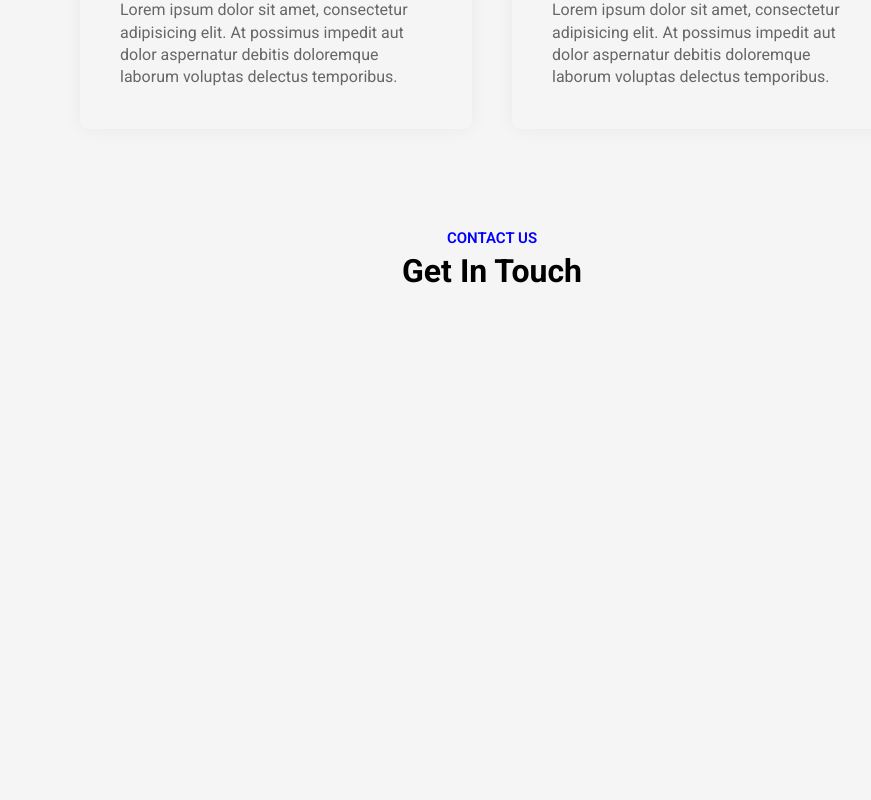
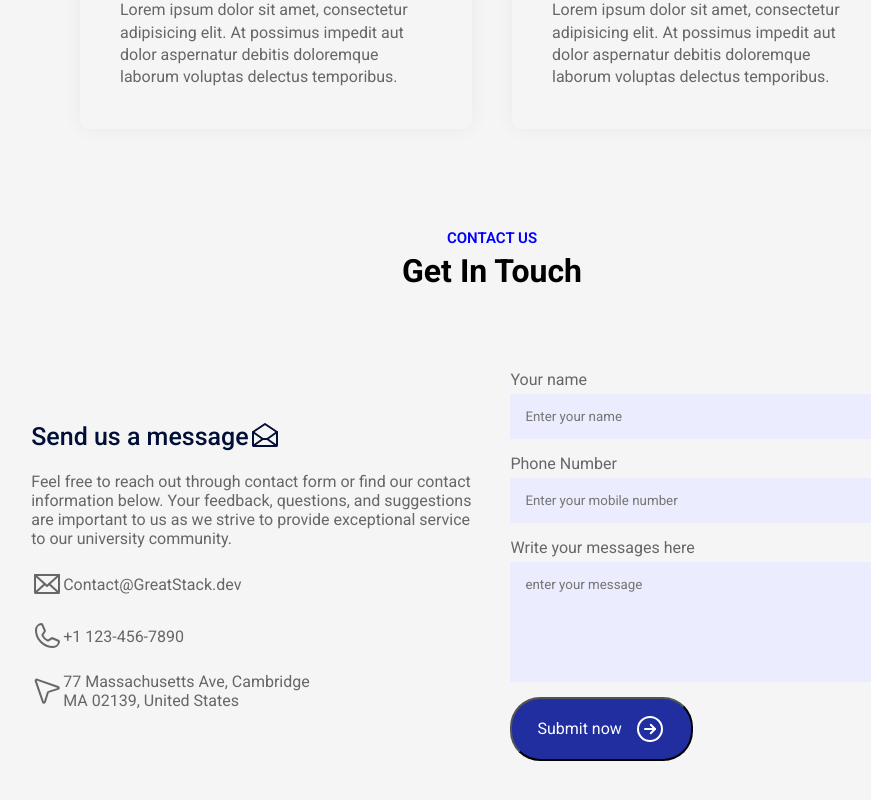
Before and after one commit to robsondejesus1996/university-edu, a React (Vite) app in the folder university-edu/: page / in a window 1280 px wide. Shown: the part 2670-3470 px from the top of the page, without its empty margins (148-1019 px from the left). Before the commit the page ends 2990 px from the top, so only its background shows below. Built offline with nearby package versions, Linux system fonts and the light colour scheme.

Commit message:
feat: component contact and api send e-amil for email

```diff
--- a/university-edu/src/App.jsx
+++ b/university-edu/src/App.jsx
@@ -1,5 +1,6 @@
 import About from "./Components/About/About";
 import Campus from "./Components/Campus/Campus";
+import Contact from "./Components/Contact/Contact";
 import Hero from "./Components/Hero/Hero";
 import Navbar from "./Components/Navbar/Navbar";
 import Programs from "./Components/Programs/Programs";
@@ -7,6 +8,7 @@
 import Title from "./Components/Title/Title";
 
 // 1:46:00
+//https://github.com/codewithadityaa/React-CollegeDemo-Website/tree/main
 const App = () => {
   return (
     <div>
@@ -16,11 +18,12 @@
         <Title subTitle="Our PROGRAM" title="What We Offer" />
         <Programs />
         <About />
-        <Title subTitle="Gallery" title="Capus Photos" />
+        <Title subTitle="Gallery" title="Campus Photos" />
         <Campus/>
         <Title subTitle="TESTIMONIALS" title="What Student Says" />
         <Testimonials />
         <Title subTitle="Contact Us" title="Get In Touch" />
+        <Contact/>
 
       </div>
     </div>
--- a/university-edu/src/Components/Contact/Contact.css
+++ b/university-edu/src/Components/Contact/Contact.css
@@ -0,0 +1,63 @@
+.contact{
+  margin: 80px auto;
+  max-width: 90%;
+  display: flex;
+  align-items: center;
+  justify-content: space-between;
+}
+.contact-col{
+  flex-basis: 48%;
+  color: #676767;
+}
+.contact-col h3{
+  color: #000F38;
+  font-weight: 500;
+  font-size: 25px;
+  display: flex;
+  align-items: center;
+  margin-bottom: 20px;
+}
+.contact-col h3 img{
+  width: 35px;
+  margin-left: 10px;
+}
+.contact-col p{
+  max-width: 450px;
+  list-style: 0.3;
+}
+.contact-col ul li{
+  display: flex;
+  align-items: center;
+  margin: 20px 0;
+}
+.contact-col ul li img{
+  width: 25px;
+  margin-right: 10px;
+}
+
+.contact form input, .contact form textarea{
+  display: block;
+  width: 100%;
+  background: #EBECFE;
+  padding: 15px;
+  border: 0;
+  outline: 0;
+  margin-bottom: 15px;
+  margin-top: 5px;
+  resize: none;
+}
+.contact-col span{
+  display: block;
+  margin: 20px 0;
+}
+
+/*======== media querry =========*/
+
+@media (max-width: 700px){
+  .contact{
+      display: block;
+  }
+  .contact-col{
+      padding: 20px;
+  }
+}
--- a/university-edu/src/Components/Contact/Contact.jsx
+++ b/university-edu/src/Components/Contact/Contact.jsx
@@ -0,0 +1,99 @@
+import {
+  ArrowCircleRight,
+  Envelope,
+  EnvelopeOpen,
+  NavigationArrow,
+  Phone,
+} from "phosphor-react";
+import "./Contact.css";
+import React from "react";
+
+const Contact = () => {
+
+  const [result, setResult] = React.useState("");
+
+  const onSubmit = async (event) => {
+    event.preventDefault();
+    setResult("Sending....");
+    const formData = new FormData(event.target);
+
+    formData.append("access_key", "11c286df-b165-45a1-9499-6c5752693500");
+
+    const response = await fetch("https://api.web3forms.com/submit", {
+      method: "POST",
+      body: formData
+    });
+
+    const data = await response.json();
+
+    if (data.success) {
+      setResult("Form Submitted Successfully");
+      event.target.reset();
+    } else {
+      console.log("Error", data);
+      setResult(data.message);
+    }
+  };
+
+  return (
+    <div className="contact">
+      <div className="contact-col">
+        <h3>
+          Send us a message <EnvelopeOpen size={32} />{" "}
+        </h3>
+        <p>
+          Feel free to reach out through contact form or find our contact
+          information below. Your feedback, questions, and suggestions are
+          important to us as we strive to provide exceptional service to our
+          university community.
+        </p>
+        <ul>
+          <li>
+            <Envelope size={32} />
+            Contact@GreatStack.dev
+          </li>
+          <li>
+            <Phone size={32} />
+            +1 123-456-7890
+          </li>
+          <li>
+            <NavigationArrow size={32} />
+            77 Massachusetts Ave, Cambridge
+            <br /> MA 02139, United States
+          </li>
+        </ul>
+      </div>
+      <div className="contact-col">
+        <form onSubmit={onSubmit}>
+          <label>Your name</label>
+          <input
+            type="text"
+            name="name"
+            placeholder="Enter your name"
+            required
+          />
+          <label>Phone Number</label>
+          <input
+            type="tel"
+            name="phone"
+            placeholder="Enter your mobile number"
+            required
+          />
+          <label>Write your messages here</label>
+          <textarea
+            name="message"
+            rows="6"
+            placeholder="enter your message"
+            required
+          ></textarea>
+          <button type="submit" className="btn dark-btn">
+            Submit now <ArrowCircleRight size={32} />
+          </button>
+        </form>
+        <span>{result}</span>
+      </div>
+    </div>
+  );
+};
+
+export default Contact;
```
